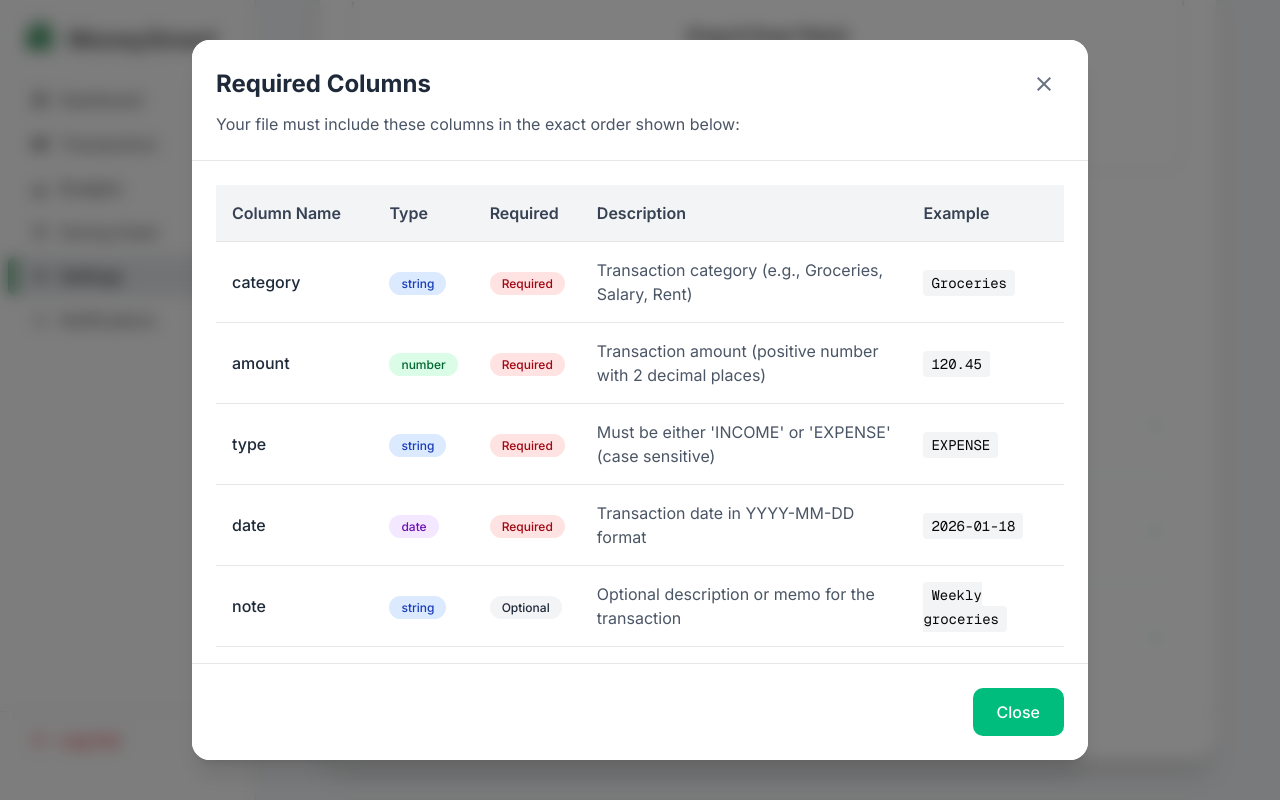
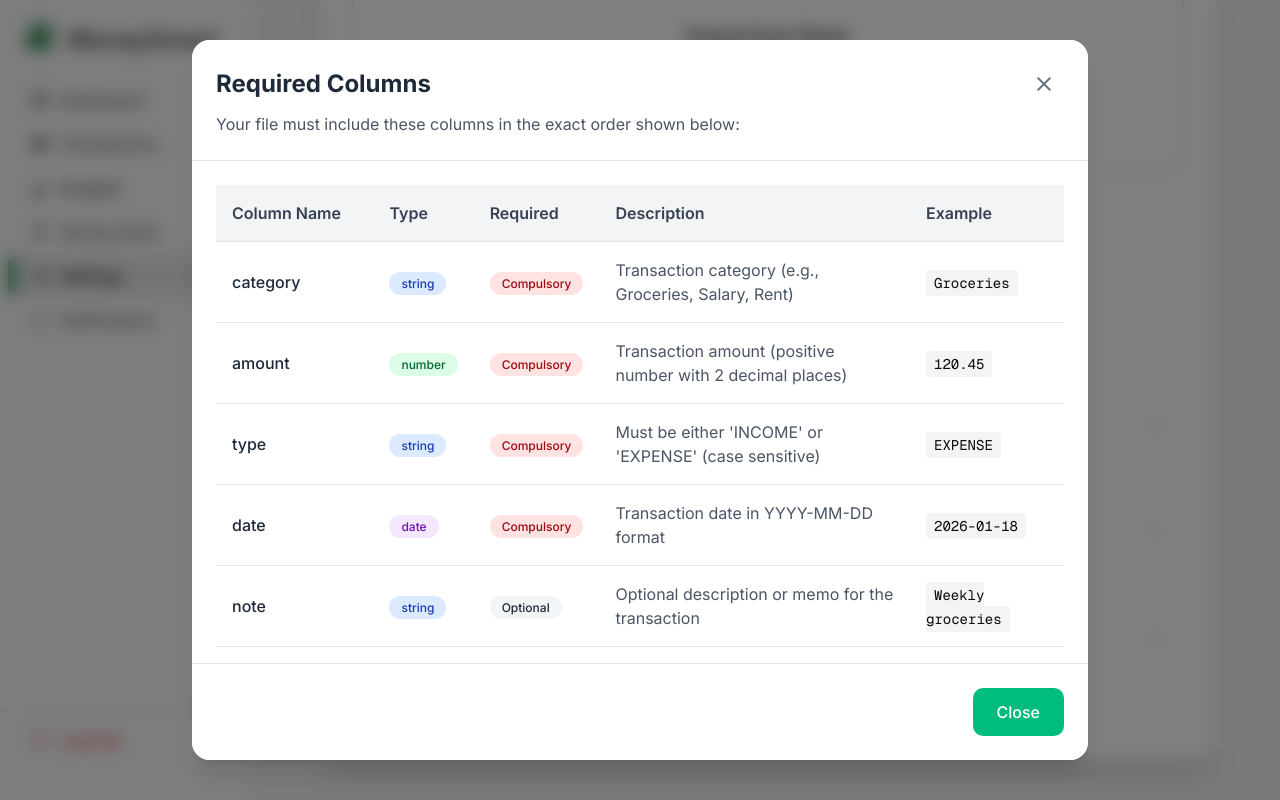
Before and after one commit to Harry-Huynh/MoneySmart-Frontend, a Next.js app: page /settings/data in a window 1280 px wide. Both pictures are taken after a click on the button 768 px from the left and 881 px from the top of the page. Shown: the part 353-1153 px from the top of the page. Built offline with nearby package versions, Linux system fonts and the light colour scheme.

Commit message:
adjust required to compulsory , make the download button visible[Dngo13]

```diff
--- a/src/components/FormatGuidelinesModal.js
+++ b/src/components/FormatGuidelinesModal.js
@@ -64,7 +64,8 @@ const FormatGuidelinesModal = ({ shown, onClose, onDownload }) => {
           </p>
         </div>
 
-        <div className="p-6 overflow-y-auto max-h-[calc(90vh-140px)]">
+        <div className="p-6 overflow-y-auto max-h-[70vh]">
+
           <div className="grid grid-cols-1 md:grid-cols-2 gap-6">
             {formatGuidelines.map((section, index) => (
               <div key={index} className="bg-gray-50 rounded-2xl p-6">
@@ -134,7 +135,7 @@ const FormatGuidelinesModal = ({ shown, onClose, onDownload }) => {
                 </p>
                 <button
                   onClick={onDownload}
-                  className="mt-3 px-4 py-2 bg-amber-500 hover:bg-amber-600 text-white rounded-lg font-medium text-sm transition-colors"
+                  className="mt-2 px-4 py-2 bg-amber-500 hover:bg-amber-600 text-white rounded-lg font-medium text-sm transition-colors"
                 >
                   Download Sample Template
                 </button>
@@ -147,7 +148,7 @@ const FormatGuidelinesModal = ({ shown, onClose, onDownload }) => {
           <div className="flex justify-end">
             <button
               onClick={onClose}
-              className="px-6 py-3 rounded-lg bg-emerald-500 hover:bg-emerald-600 text-white font-medium transition cursor-pointer"
+              className="px-5 py-3 rounded-lg bg-emerald-500 hover:bg-emerald-600 text-white font-medium transition cursor-pointer"
             >
               Close
             </button>
--- a/src/components/RequiredColumnsModal.js
+++ b/src/components/RequiredColumnsModal.js
@@ -119,7 +119,7 @@ const RequiredColumnsModal = ({ shown, onClose }) => {
                     <td className="p-4">
                       {column.required ? (
                         <span className="px-3 py-1 bg-red-100 text-red-800 rounded-full text-xs font-medium">
-                          Required
+                          Compulsory
                         </span>
                       ) : (
                         <span className="px-3 py-1 bg-gray-100 text-gray-800 rounded-full text-xs font-medium">
```
